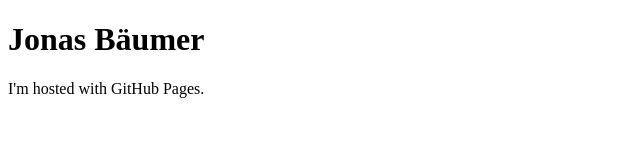
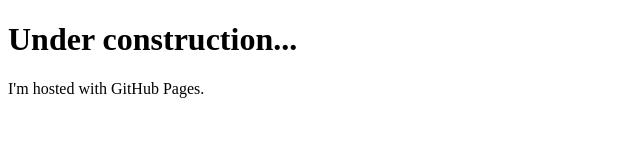
Before and after one commit to NEWOLONOS/newolonos.github.io, a plain HTML site: page index.html in a window 1280 px wide. Shown: the whole page, without its empty margins (0-640 px from the left). Drawn offline with Linux system fonts and the light colour scheme; files that its build step writes are made by us from their sources.

Commit message:
Status changed to "Under construction..."

```diff
--- a/index.html
+++ b/index.html
@@ -1,10 +1,11 @@
 <!DOCTYPE html>
+<meta name="viewport" content="width=device-width, initial-scale=1.0">
 <meta charset="UTF-8">
 <link rel="stylesheet" href="style.css"
 <html>
-<title>Jonas Bäumer</title>
+<title>Under construction...</title>
 <body>
-<h1 class="top">Jonas Bäumer</h1>
+<h1 class="top">Under construction...</h1>
 <p>I'm hosted with GitHub Pages.</p>
 </body>
 </html>
```
